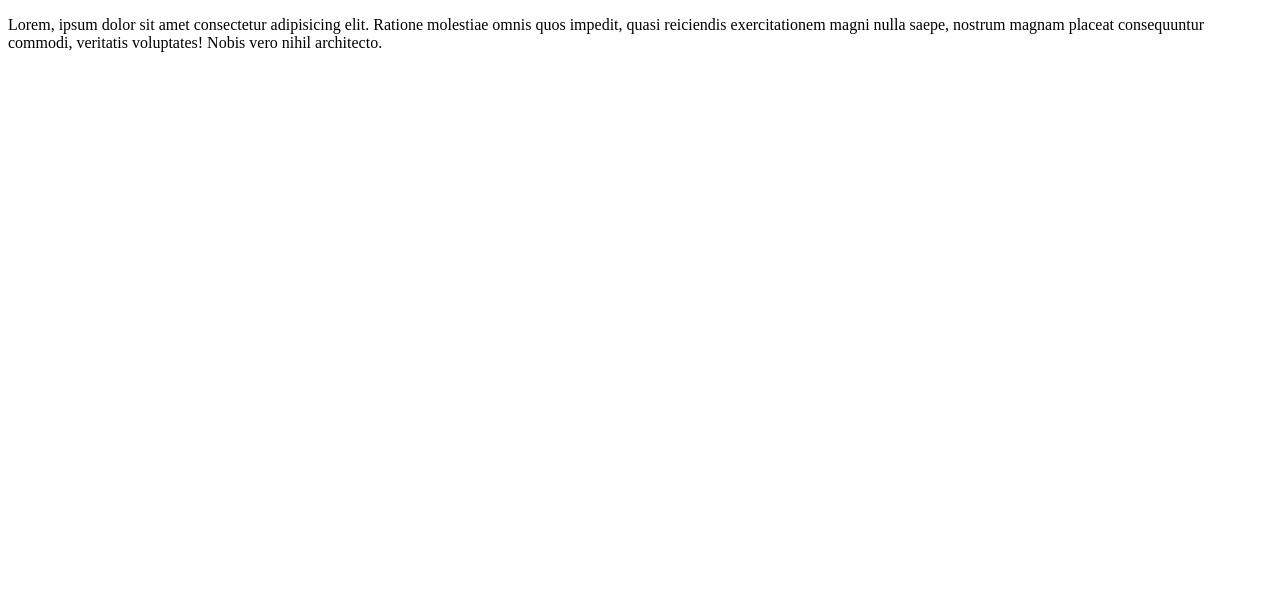
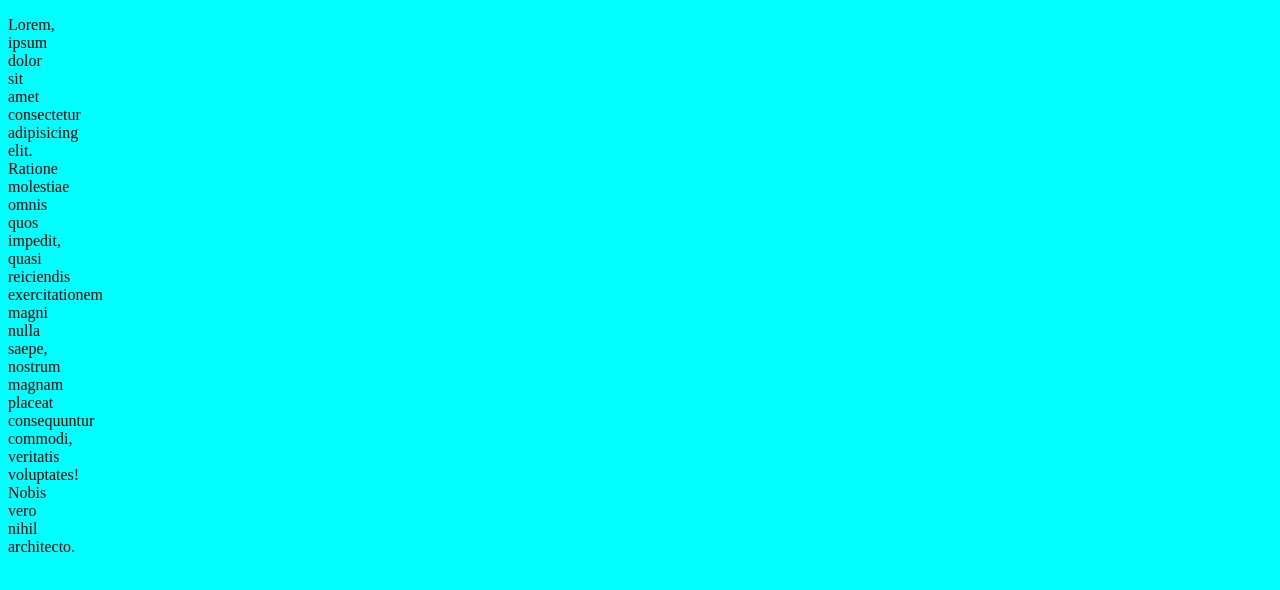
Before and after one commit to Jhonatangomes007/Projeto_meu, a plain HTML site: page index.html in a window 1280 px wide. Drawn offline with Linux system fonts and the light colour scheme.

Commit message:
adicionei css

```diff
--- a/index.html
+++ b/index.html
@@ -4,6 +4,7 @@
     <meta charset="UTF-8">
     <meta name="viewport" content="width=device-width, initial-scale=1.0">
     <title>Document</title>
+    <link rel="stylesheet" href="style.css">
 </head>
 <body>
     <p>Lorem, ipsum dolor sit amet consectetur adipisicing elit.
--- /dev/null
+++ b/style.css
@@ -0,0 +1,4 @@
+body{
+    background-color: aqua;
+    width: 50px;
+}
```
